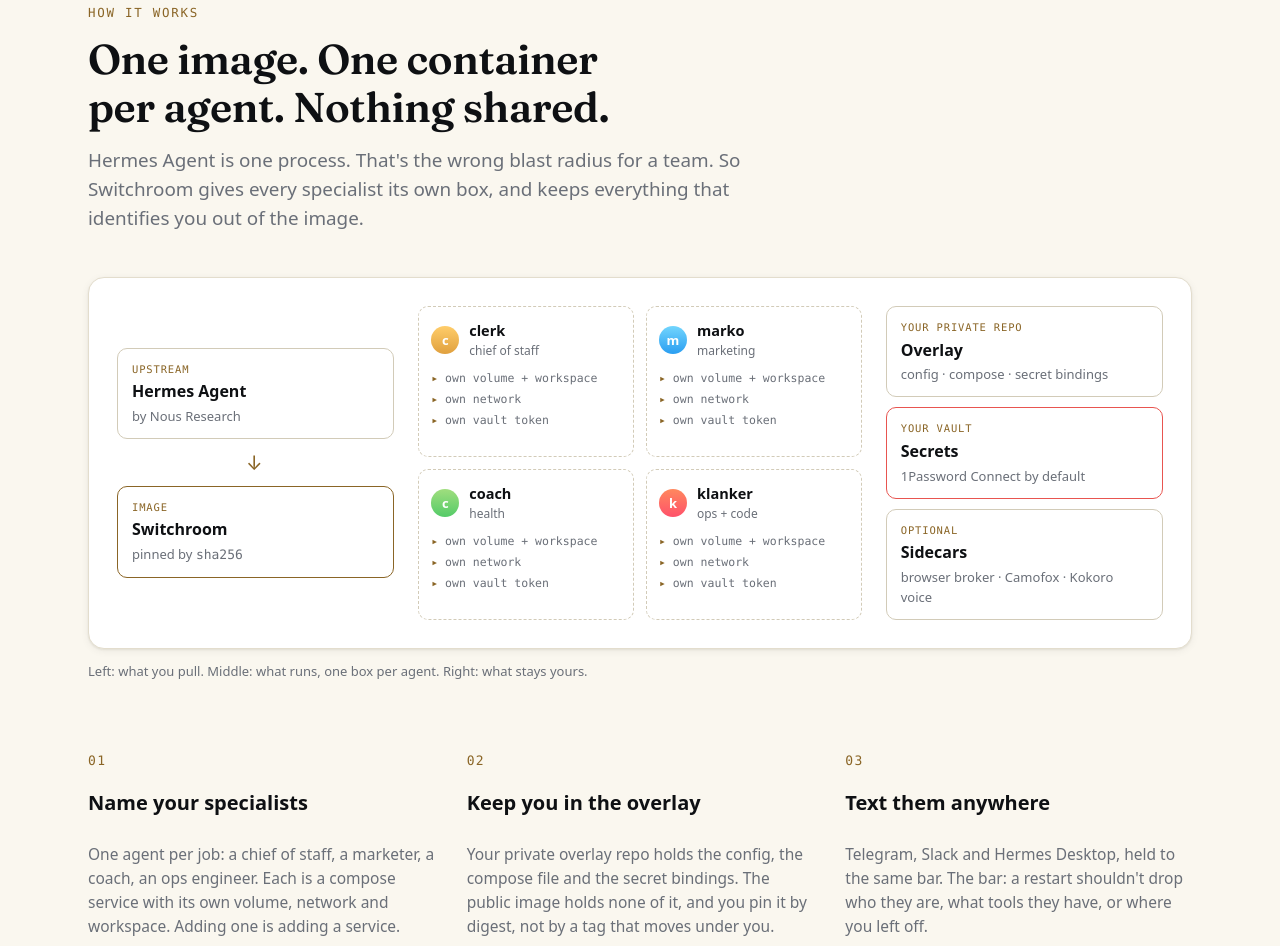
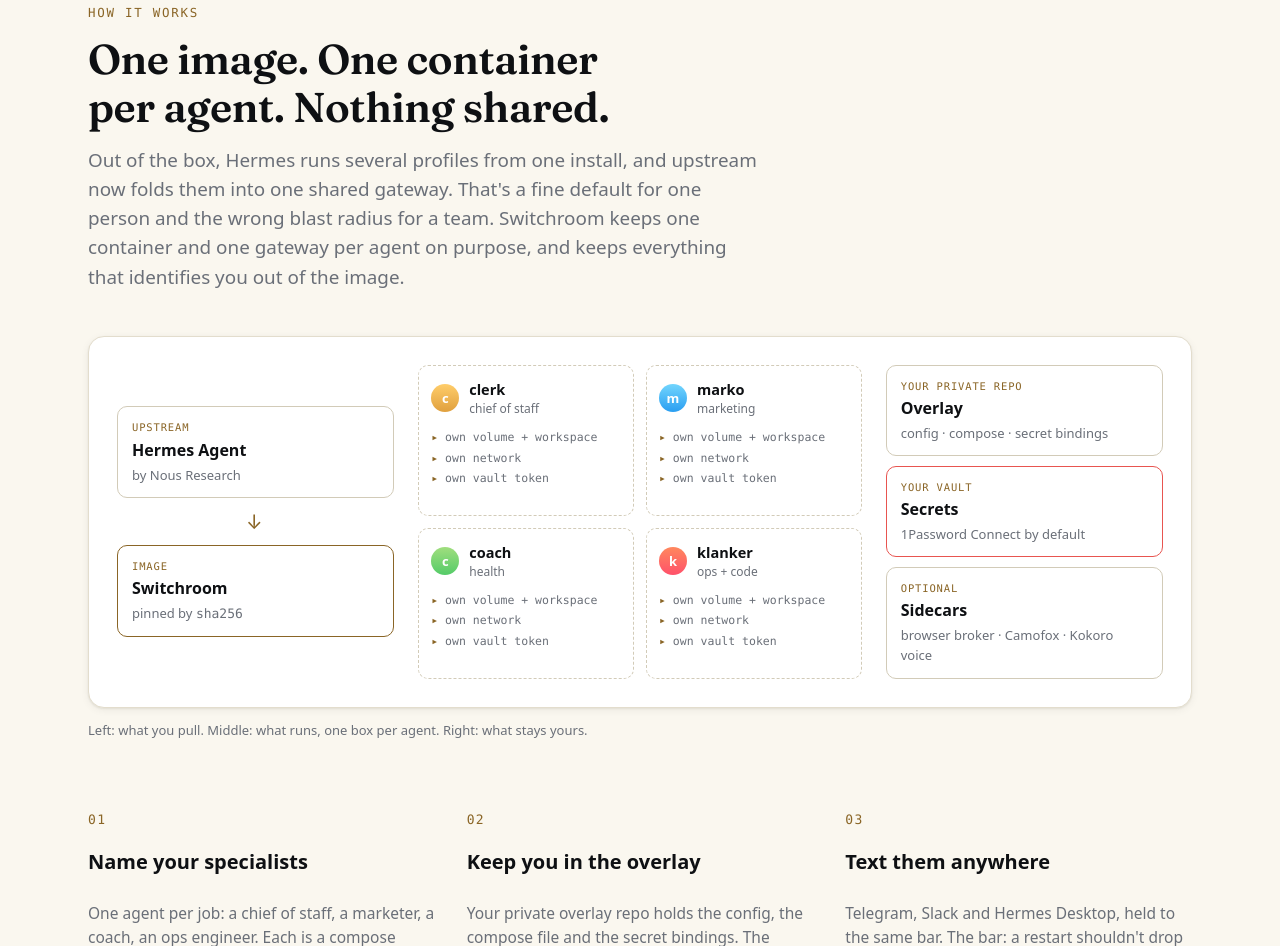
Before and after one commit to mekenthompson/switchroom-web, an Astro site: page / in a window 1280 px wide. Shown: the part 1872-2818 px from the top of the page. Built offline with nearby package versions, Linux system fonts and the light colour scheme; Astro itself is replaced by a stand-in of ours; a web font is replaced by a local one.

Commit message:
feat: align How it works with ProductOS positioning (upstream contrast) (#40)
Co-authored-by: Klanker <klanker@users.noreply.github.com>

```diff
--- a/src/pages/index.astro
+++ b/src/pages/index.astro
@@ -100,9 +100,10 @@ import { REPO, DOCS, OVERLAY_EXAMPLE, LICENSE, HERMES } from '../site';
           <p class="kicker">How it works</p>
           <h2 class="section-title">One image. One container per agent. Nothing shared.</h2>
           <p class="lede">
-            Hermes Agent is one process. That's the wrong blast radius for a team. So
-            Switchroom gives every specialist its own box, and keeps everything that
-            identifies you out of the image.
+            Out of the box, Hermes runs several profiles from one install, and upstream
+            now folds them into one shared gateway. That's a fine default for one person and the wrong blast
+            radius for a team. Switchroom keeps one container and one gateway per agent
+            on purpose, and keeps everything that identifies you out of the image.
           </p>
         </div>
         <ArchDiagram />
```
